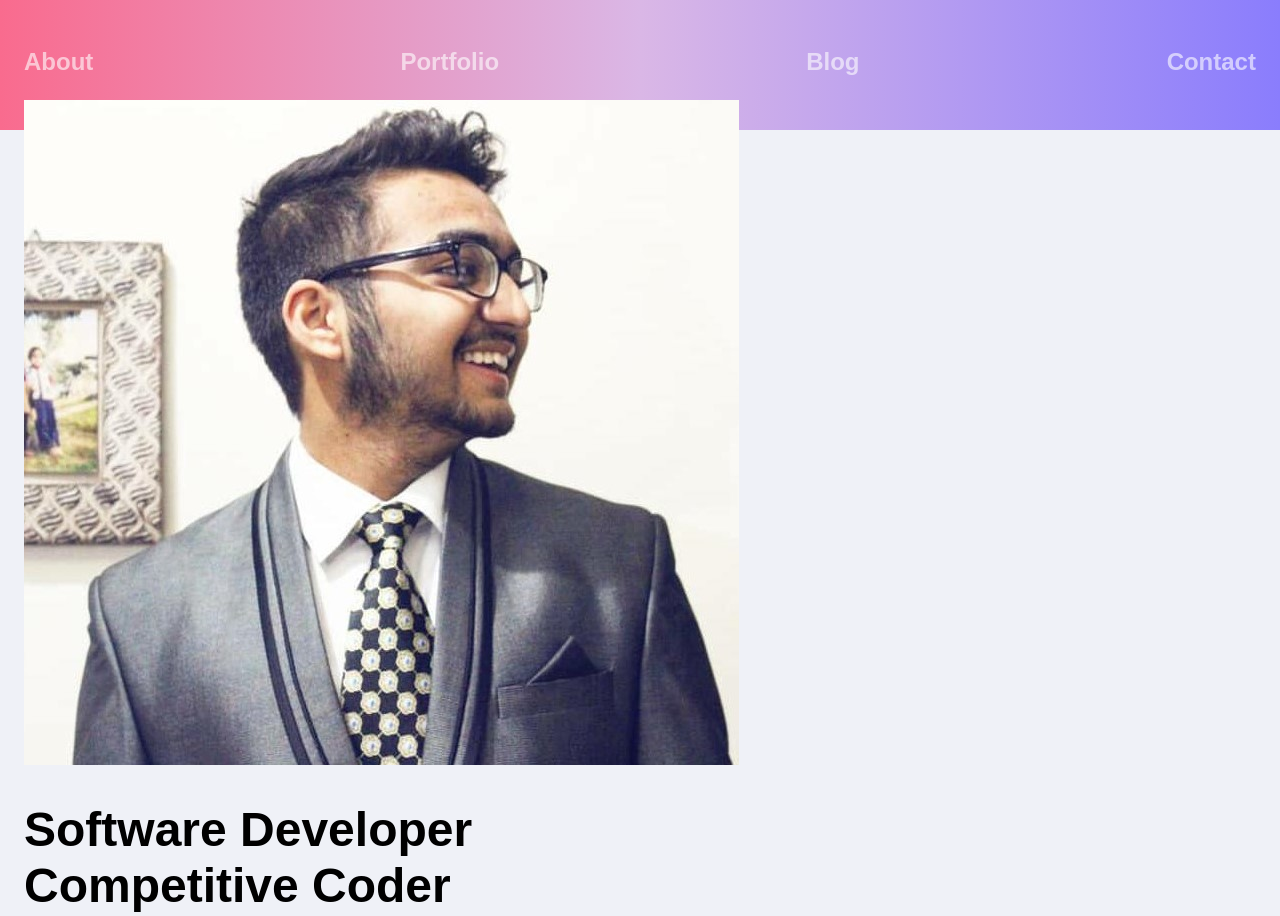
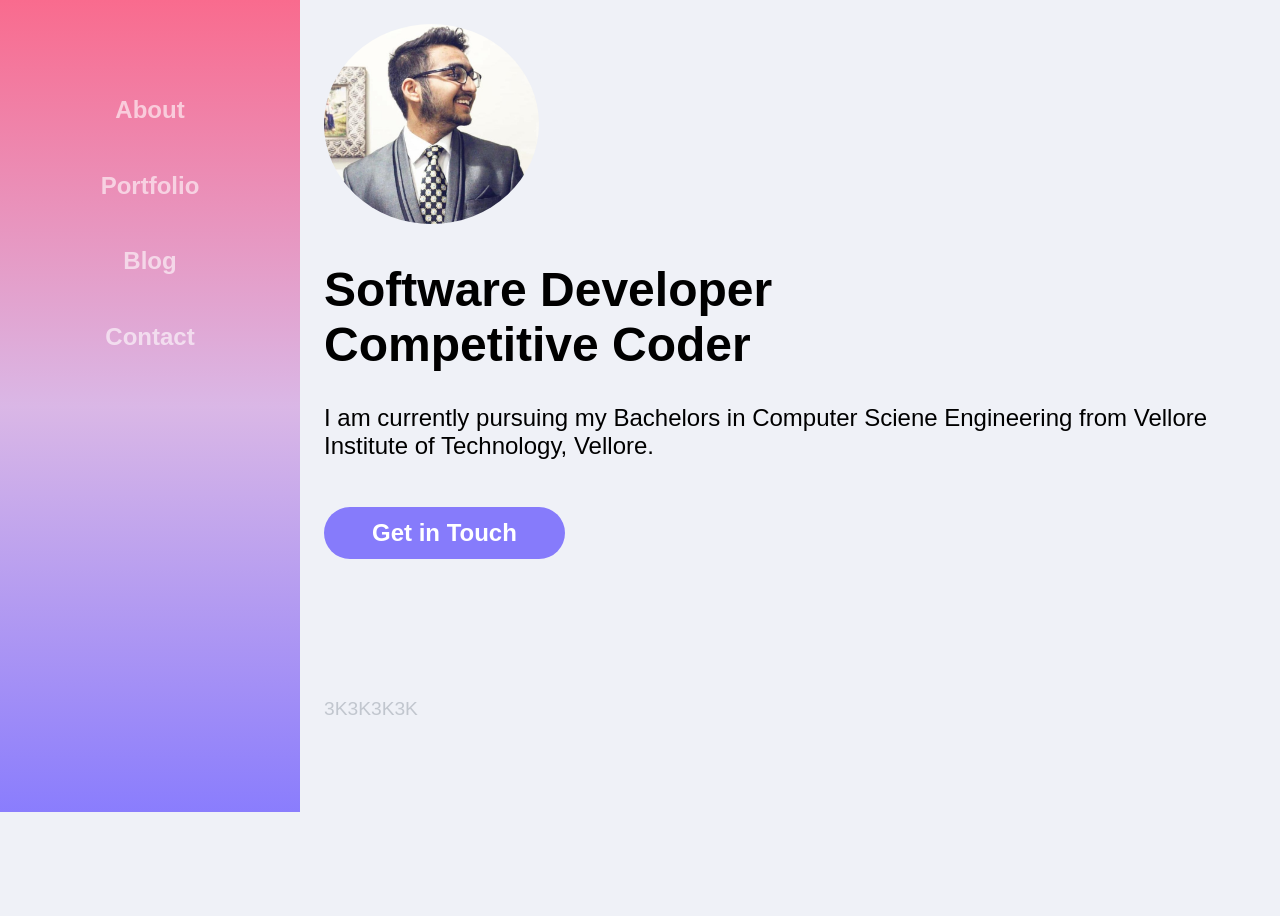
Before and after one commit to jain-shreyansh/portfolio, a plain HTML site: page index.html in a window 1280 px wide. Shown: the top 916 px of the page. After the commit the page ends 812 px from the top, so only its background shows below. Drawn offline with nearby package versions, Linux system fonts and the light colour scheme.

Commit message:
media-queries

```diff
--- a/css/style.css
+++ b/css/style.css
@@ -130,3 +130,52 @@ svg{
 footer p{
     font-size: 0.8em;
 }
+
+@media (min-width:1040px){
+    .container{
+        grid-template-areas:
+        "sidebar content"
+        "sidebar footer";
+        grid-template-columns: 300px 1fr;
+        grid-template-rows: 1fr auto;
+    }
+    nav ul{
+        display: flex;
+        justify-content: space-between;
+        flex-direction: column;
+    }
+    .sidebar{
+        background: linear-gradient(
+            rgba(249,107,142,1),
+            rgba(218,183,230,1),
+            rgba(138,125,253,1));
+            padding-top: 3em;
+    }
+    .hero{
+        text-align: left;
+        margin: 2em auto;
+    }
+
+    .hero img{
+        width: 250px;
+        float: right;
+    }
+
+    .hero h1{
+        font-size: 2em;
+    }
+
+    .hero p{
+        width: 60%;
+    }
+
+    footer ul{
+        max-width: 960px;
+        margin: 0 auto;
+        padding: 2em 0;
+    }
+    svg{
+        width: 20%;
+    }
+
+}
--- a/index.html
+++ b/index.html
@@ -20,18 +20,17 @@
                     <li><a href="#">Contact</a></li>
                 </ul>
             </nav>
-        <!-- </div> -->
-    <!-- </div> -->
-    <!-- <div class = "content"> -->
-        <!-- <section class="here"> -->
-            <img src="img/me.jpeg" >
-            <!-- <div class = "here-content"> -->
+        </div>
+        <div class = "content">
+            <section class="here">
+                <img src="img/me.jpeg" style="border-radius: 50%; "  height=200>
+                <div class = "here-content">
                     <h1>Software Developer<br>Competitive Coder</h1>
                     <p>I am currently pursuing my Bachelors in Computer Sciene Engineering from Vellore Institute of Technology, Vellore. </p>
                     <a class =  "action-btn" href="#">Get in Touch</a>
-            <!-- </div> -->
-        <!-- </section> -->
-    <!-- </div> -->
+                </div>
+            </section>
+        </div>
         <div class= "footer">
             <footer>
                 <ul>
@@ -42,6 +41,8 @@
                 </ul>
             </footer>
         </div>
+    </div>
+
 
 </body>
 </html>
```
Lines whose indentation alone changed are shown as unchanged.
